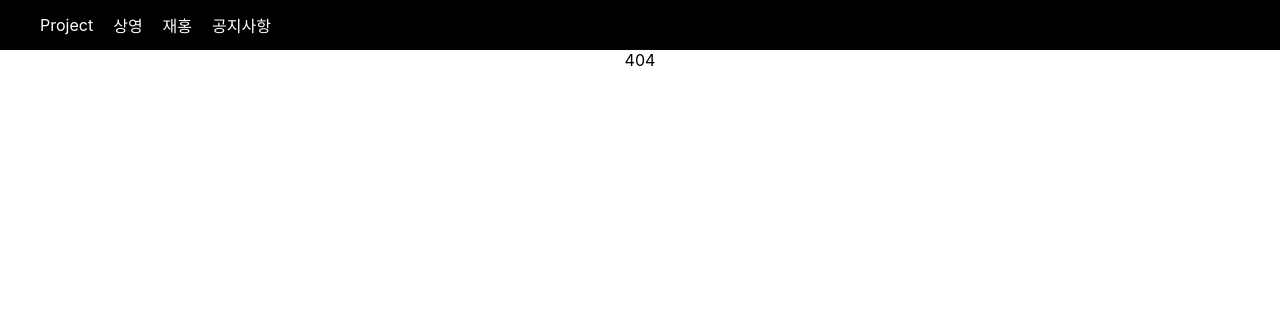
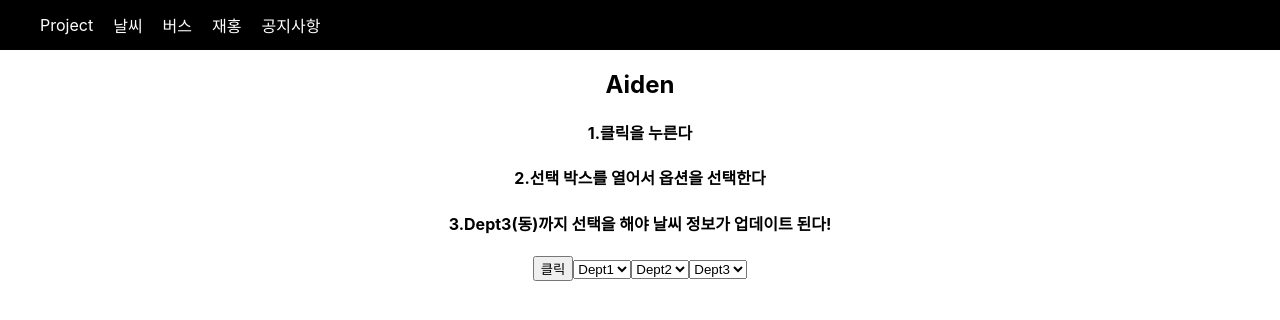
Before and after one commit to aidencjswo/jiwonfe, a React (Create React App) app: page /weather in a window 1280 px wide. Before the commit this address had no page. Shown: the top 320 px of the page. Built offline with nearby package versions, Linux system fonts and the light colour scheme.

Commit message:
버스 태그 추가

```diff
--- a/src/App.js
+++ b/src/App.js
@@ -1,7 +1,9 @@
 import './App.css';
 import { Route, Routes, useNavigate } from 'react-router-dom';
-import Aiden from './page/aiden';
+import Weather from './page/weather';
 import London from './page/london';
+import Bus from './page/bus';
+
 
 function App() {
   let navigate = useNavigate();
@@ -10,14 +12,16 @@ function App() {
     <div className="App">
       <div className = "Nav">
         <li onClick={()=>{navigate('/')}}>Project</li>
-        <li onClick={()=>{navigate('aiden')}}>상영</li>
+        <li onClick={()=>{navigate('weather')}}>날씨</li>
+        <li onClick={()=>{navigate('bus')}}>버스</li>
         <li onClick={()=>{navigate('london')}}>재홍</li>
         <li onClick={()=>{navigate('notice')}}>공지사항</li>
       </div>
 
       <Routes>
         <Route path='/' element={<div>메인화면</div>}></Route>
-        <Route path='aiden' element={<Aiden></Aiden>}/>
+        <Route path='weather' element={<Weather></Weather>}/>
+        <Route path='bus' element={<Bus></Bus>}/>
         <Route path='london' element={<London></London>}/>
         <Route path='notice' element={<h4>공지사항</h4>}/>
         <Route path='*' element={<div>404</div>}/>
--- /dev/null
+++ b/src/page/bus.js
@@ -0,0 +1,9 @@
+import React, { useEffect, useRef } from "react";
+
+function Bus() {
+  return (
+    <div></div>
+  );
+}
+
+export default Bus;
--- a/src/page/aiden.js
+++ b/src/page/weather.js
@@ -1,7 +1,7 @@
 import React, { useEffect, useState } from "react";
 import axios from "axios";
 
-function Aiden() {
+function Weather() {
     let[selectLocation1,setSelectLocation1] = useState()
     let[selectLocation2,setSelectLocation2] = useState()
     let[selectLocation3,setSelectLocation3] = useState()
@@ -117,4 +117,4 @@ function Aiden() {
 
 
 
-export default Aiden;
+export default Weather;
```
